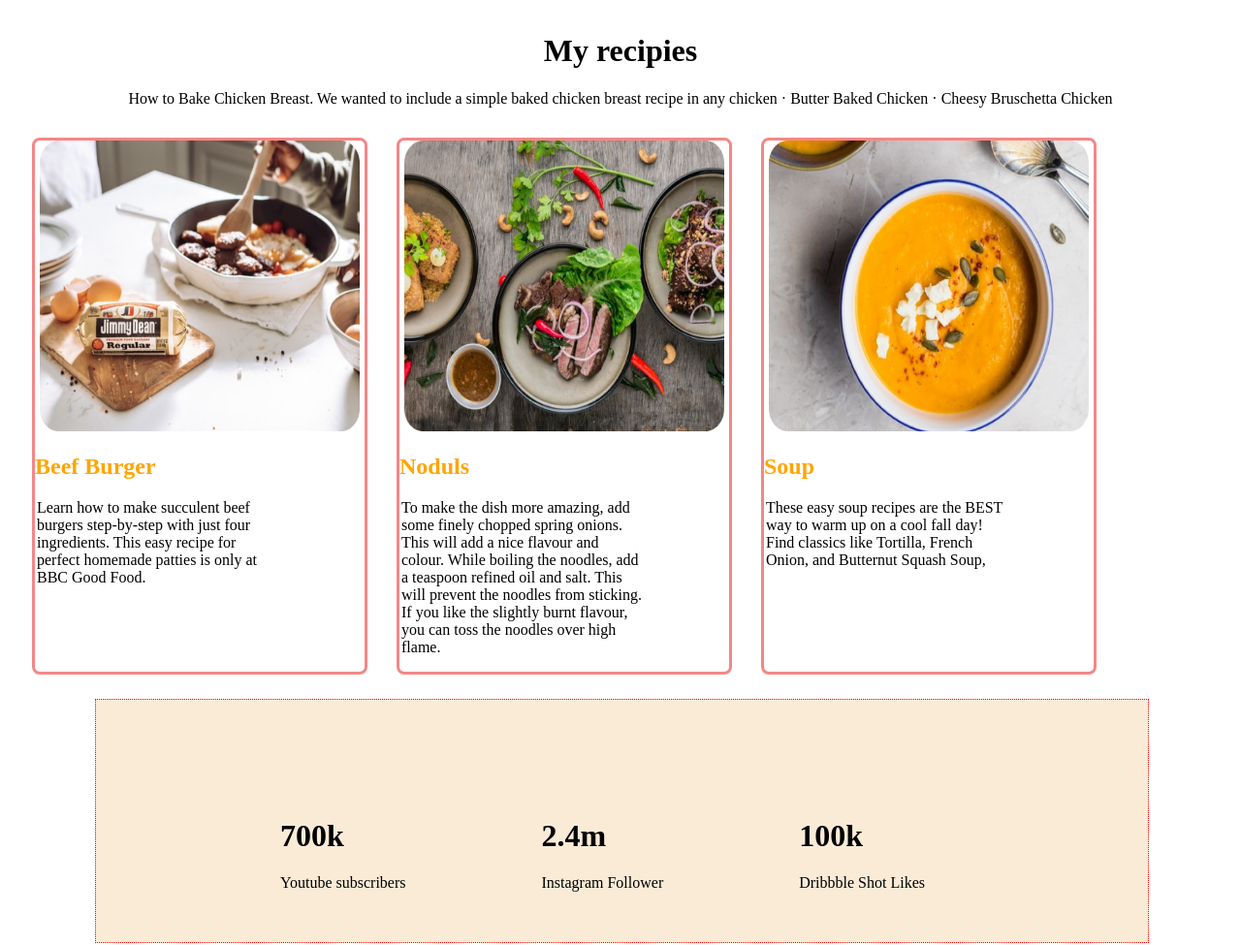
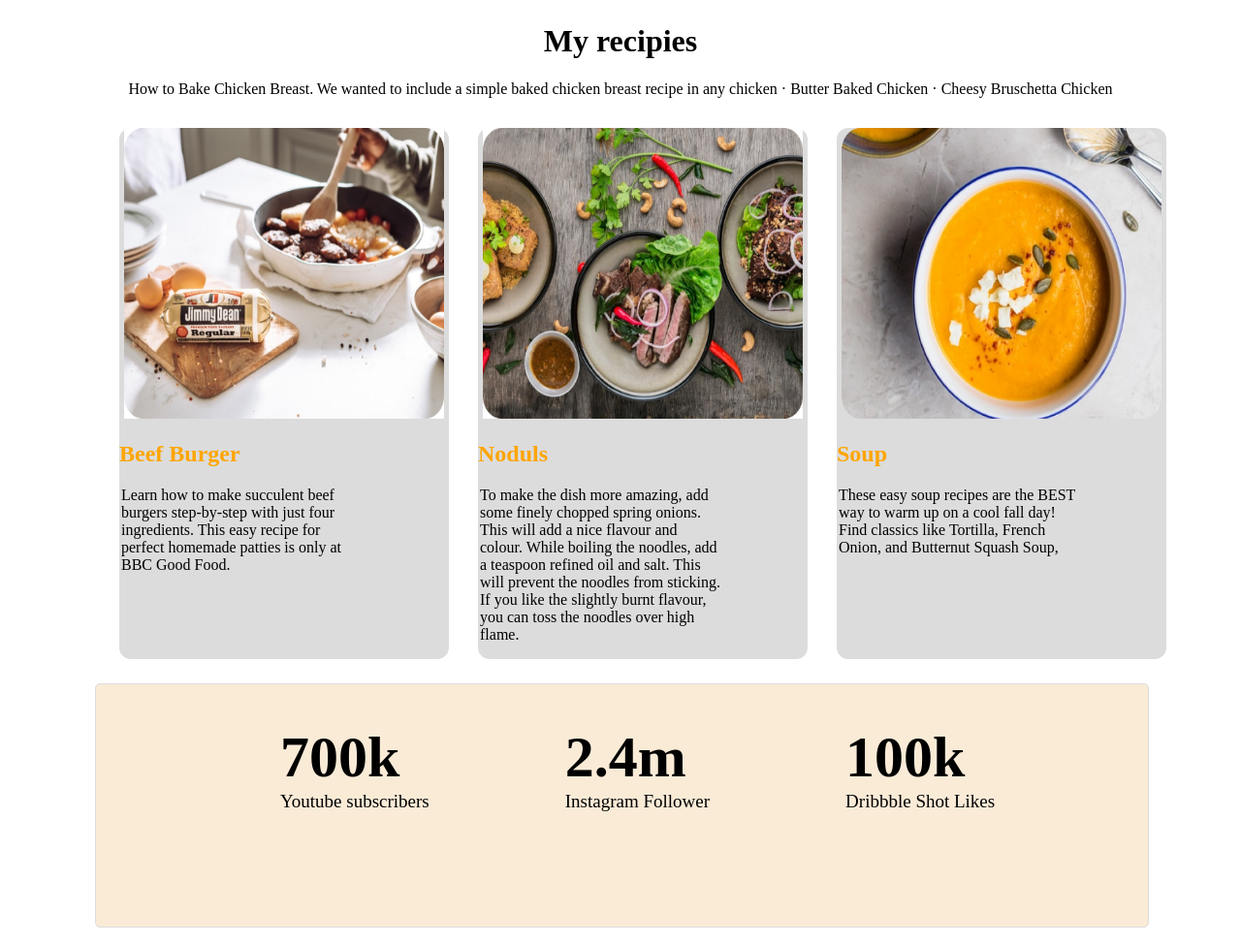
Before and after one commit to konok101/Food_Network-Assignment01-, a plain HTML site: page index.html in a window 1280 px wide. Shown: the part 1160-2135 px from the top of the page at 97% size. Drawn offline with Linux system fonts and the light colour scheme.

Commit message:
footer complete

```diff
--- a/style.css
+++ b/style.css
@@ -43,8 +43,9 @@ a{
     background-repeat: no-repeat;
     background-position: center;
     margin: 0%;
-    margin-top: 10px;
-     width: 101%;
+    background-size: 100% 100%;
+
+     width: 100%;
 }
 #secound-img{
     width: 200px;
@@ -64,6 +65,7 @@ a{
 
 .recipe-menu{
     margin: 10px;
+    margin-left: 100px;
     display: flex;
     padding: 0%;
 
@@ -73,7 +75,7 @@ a{
     width: 330px;
   padding-left: 5px;
     padding-right: 5px;
-
+    margin:  auto;
 }
 .recipe-menu p{
     padding-left: 2px;
@@ -86,21 +88,29 @@ a{
 
 }
 .recipe-border{
-    border: 3px solid hsla(0, 84%, 71%, 0.878);
+     background-color: gainsboro;
     margin: 15px;
-    border-radius: 8px;
+    border-radius: 12px;
 }
 
 .rank-border{
      margin-left: 90px;
     margin-right: 50px;
+    margin-top: -100px;
 
+}
+.rank-border p{
+    text-align: center;
+     margin-top: -40px;
+     font-size: 19px;
 }
 .rank{
     display: flex;
     background-color: rgb(250, 235, 215);
-    border: 1px dotted red;
+    font-size: 30px;
+    border: 1px solid gainsboro;
      width: 70%;
+     border-radius: 5px;
      margin-left: 90px;
      height: 50px;
      padding: 100px;
```
